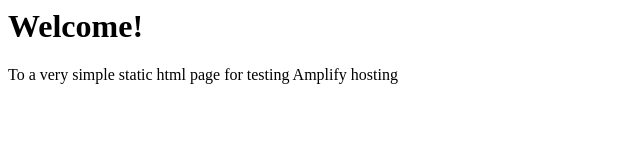
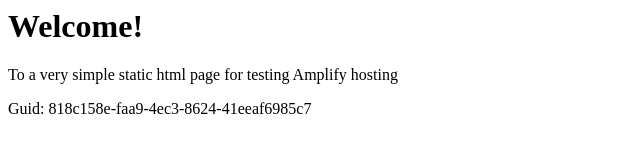
Before and after one commit to aws-aemilia-iad/Github-PR-Commit-Integration-Test-DoNotTouch-Gith-P5X5MO5I-v1-prod-us-east-1, a website: page src/index.html in a window 1280 px wide. Shown: the whole page, without its empty margins (0-640 px from the left). Drawn offline with Linux system fonts and the light colour scheme.

Commit message:
commit from integ tests

```diff
--- a/src/index.html
+++ b/src/index.html
@@ -1,3 +1,5 @@
+
+
 <html lang="en">
 
 <head>
@@ -10,6 +12,6 @@
 <body>
     <h1>Welcome!</h1>
     <p>To a very simple static html page for testing Amplify hosting</p>
-</body>
+    <p>Guid: 818c158e-faa9-4ec3-8624-41eeaf6985c7</p></body>
 
 </html>
```
